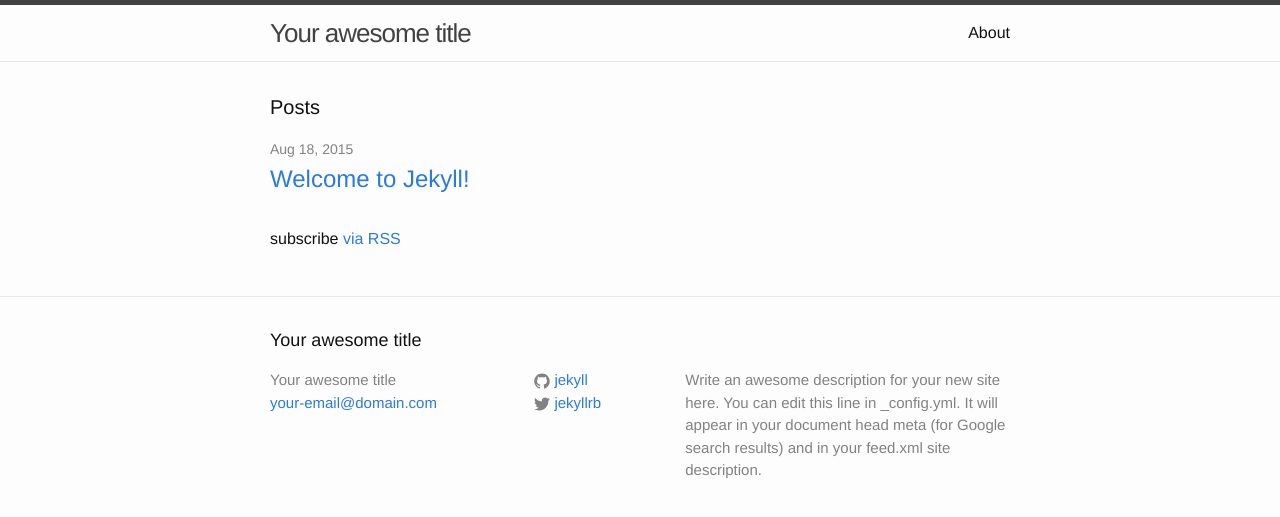
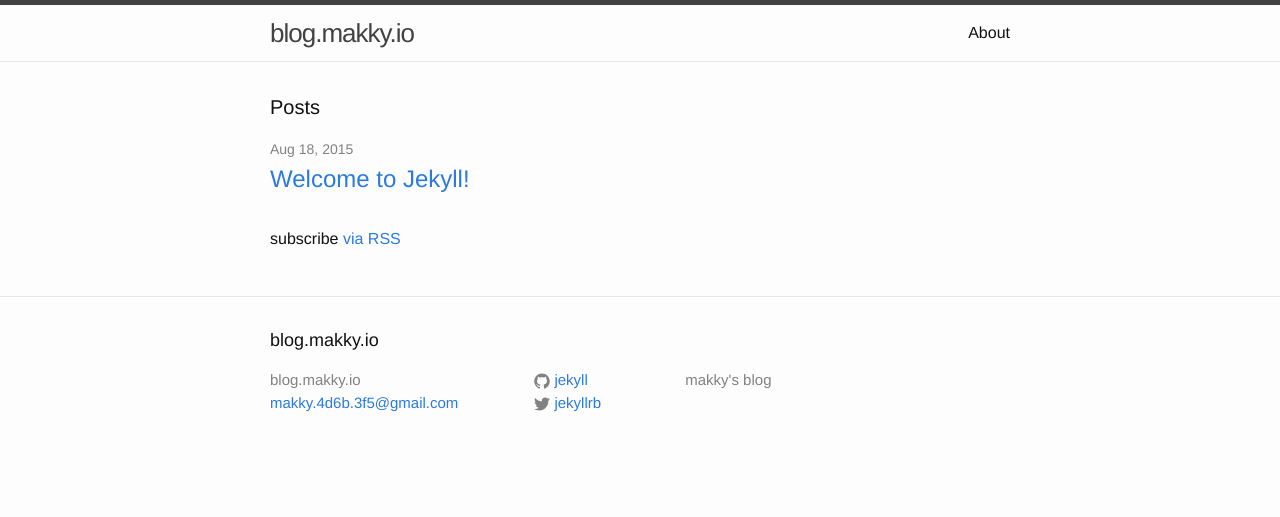
Before and after one commit to makky3939/blog.makky.io, a Jekyll site: the page built from index.html, in a window 1280 px wide. Shown: the top 517 px of the page. Built offline with Jekyll 4.4.1, drawn with Linux system fonts in a browser that asks for light colours.

Commit message:
update config.ml

```diff
--- a/_config.yml
+++ b/_config.yml
@@ -1,12 +1,9 @@
 # Site settings
-title: Your awesome title
-email: your-email@domain.com
-description: > # this means to ignore newlines until "baseurl:"
-  Write an awesome description for your new site here. You can edit this
-  line in _config.yml. It will appear in your document head meta (for
-  Google search results) and in your feed.xml site description.
+title: blog.makky.io
+email: makky.4d6b.3f5@gmail.com
+description: makky's blog
 baseurl: "" # the subpath of your site, e.g. /blog/
-url: "http://yourdomain.com" # the base hostname & protocol for your site
+url: "http://blog.makky.io" # the base hostname & protocol for your site
 twitter_username: jekyllrb
 github_username:  jekyll
 
```
